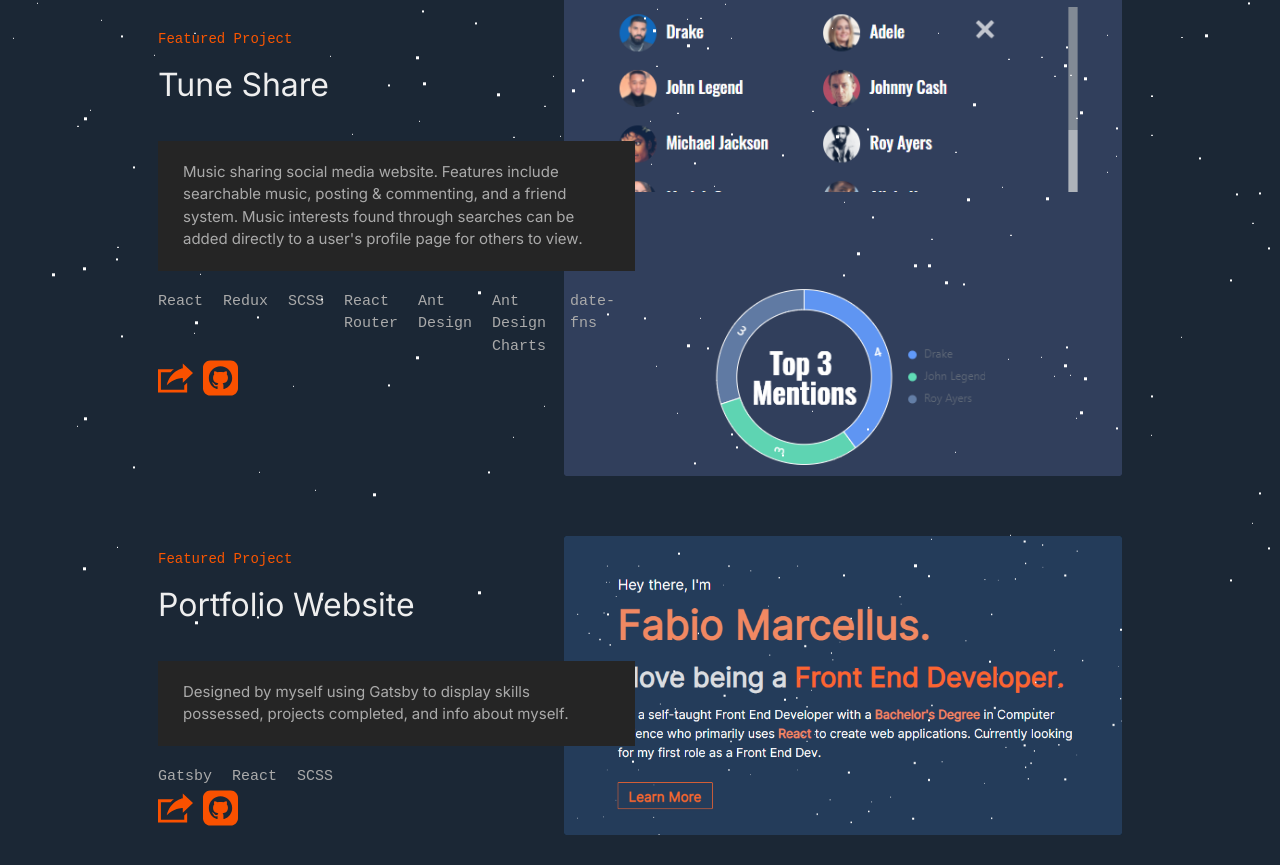
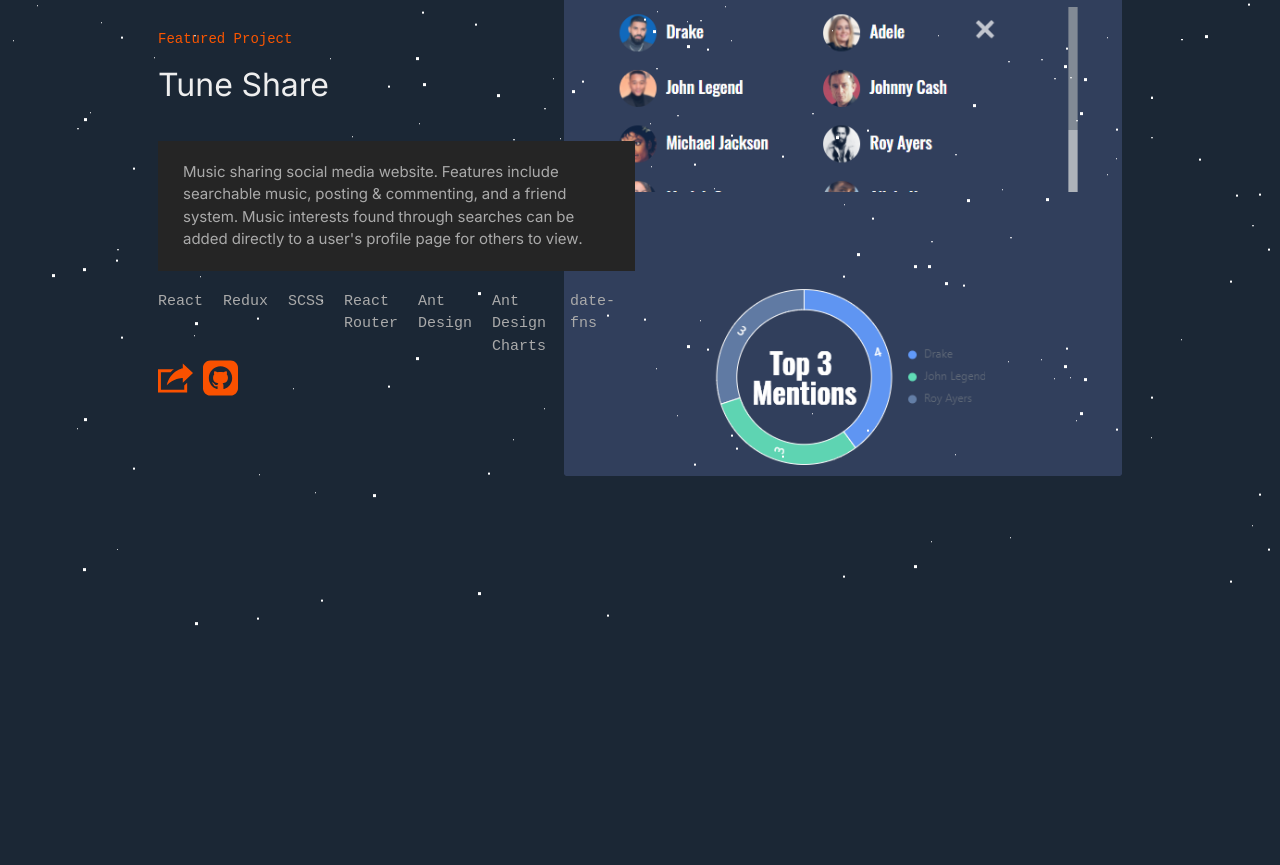
Before and after one commit to famarcellus/Developer-PortfolioV3, a Gatsby site: page / in a window 1280 px wide. Shown: the part 1623-2488 px from the top of the page. After the commit the page ends 2129 px from the top, so only its background shows below. Built offline with nearby package versions, Linux system fonts and the light colour scheme; Gatsby itself is replaced by a stand-in of ours; no server answers.

Commit message:
Removed portfolio as project

```diff
--- a/src/data/ProjectData.js
+++ b/src/data/ProjectData.js
@@ -18,18 +18,6 @@
         "liveLink": "https://tuneshare.netlify.app/",
         "sourceLink": "https://github.com/famarcellus/share-your-tunes"
     },
-    {
-        "title": "Portfolio Website",
-        "description": "Designed by myself using Gatsby to display skills possessed, projects completed, and info about myself.",
-        "techStack": [
-            "Gatsby",
-            "React",
-            "SCSS"
-        ],
-        "imageSrc": portfolioImg,
-        "liveLink": process.env.GATSBY_PUBLIC_URL,
-        "sourceLink": "https://github.com/famarcellus/Developer-PortfolioV3"
-    }
 ]
 
 export default Details;
```
